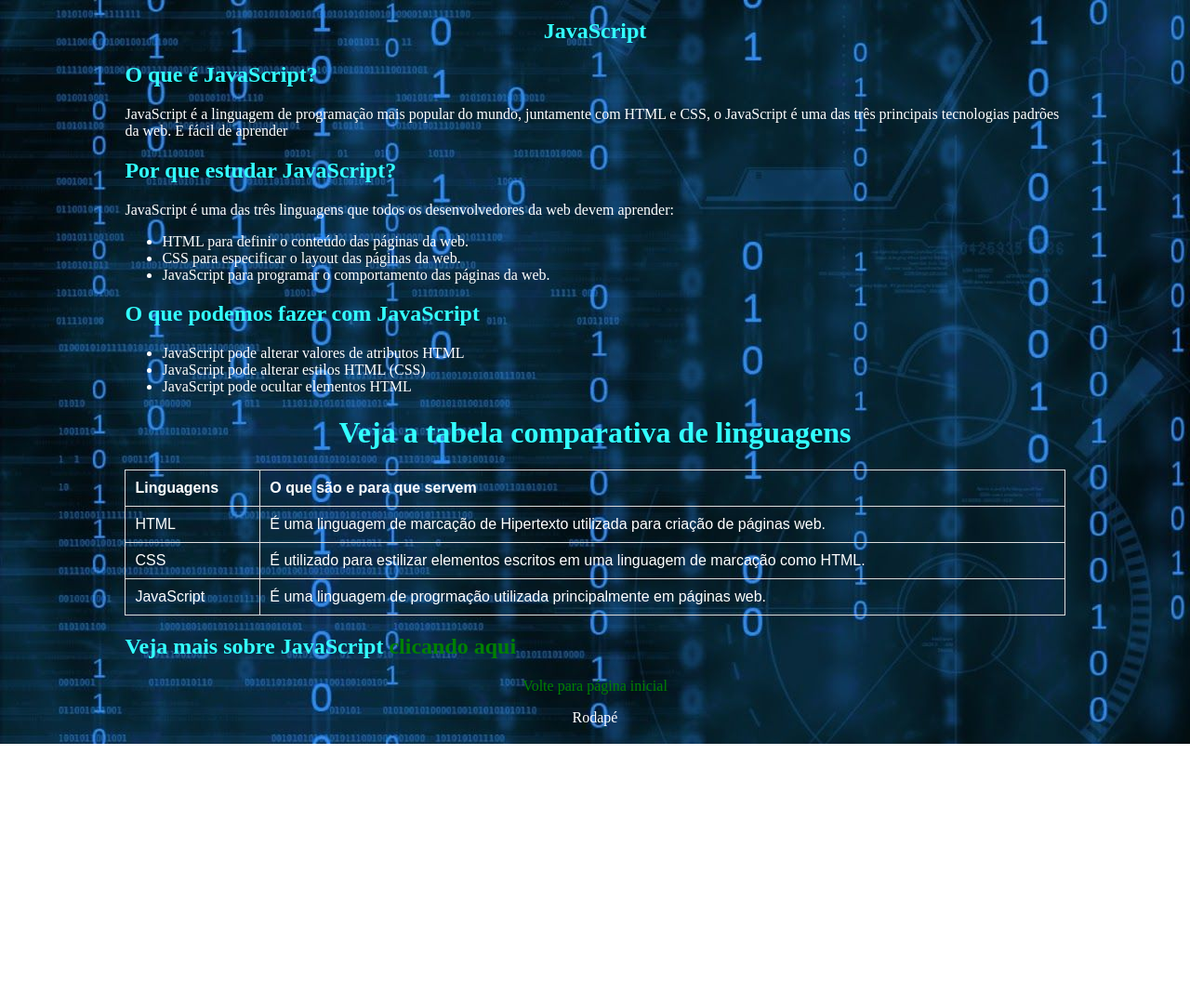
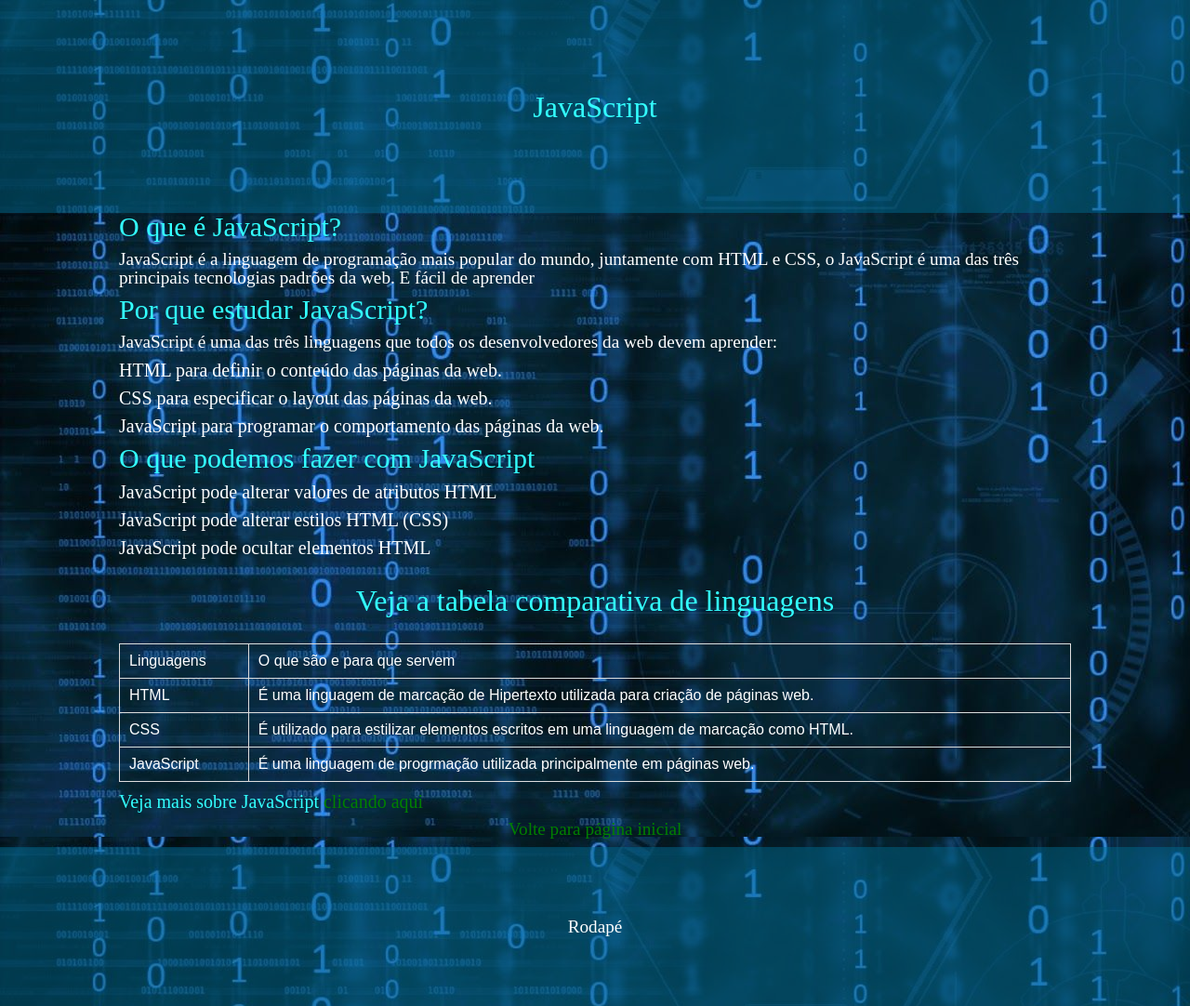
Before and after one commit to CaamileC/AulaIW, a plain HTML site: page javascript.html in a window 1280 px wide. Shown: the whole page at 93% size. Before the commit the page ends 800 px from the top, so only its background shows below. Drawn offline with Linux system fonts and the light colour scheme.

Commit message:
Add files via upload

```diff
--- /dev/null
+++ b/css/reset.css
@@ -0,0 +1,48 @@
+/* http://meyerweb.com/eric/tools/css/reset/
+   v2.0 | 20110126
+   License: none (public domain)
+*/
+
+html, body, div, span, applet, object, iframe,
+h1, h2, h3, h4, h5, h6, p, blockquote, pre,
+a, abbr, acronym, address, big, cite, code,
+del, dfn, em, img, ins, kbd, q, s, samp,
+small, strike, strong, sub, sup, tt, var,
+b, u, i, center,
+dl, dt, dd, ol, ul, li,
+fieldset, form, label, legend,
+table, caption, tbody, tfoot, thead, tr, th, td,
+article, aside, canvas, details, embed,
+figure, figcaption, footer, header, hgroup,
+menu, nav, output, ruby, section, summary,
+time, mark, audio, video {
+	margin: 0;
+	padding: 0;
+	border: 0;
+	font-size: 100%;
+	font: inherit;
+	vertical-align: baseline;
+}
+/* HTML5 display-role reset for older browsers */
+article, aside, details, figcaption, figure,
+footer, header, hgroup, menu, nav, section {
+	display: block;
+}
+body {
+	line-height: 1;
+}
+ol, ul {
+	list-style: none;
+}
+blockquote, q {
+	quotes: none;
+}
+blockquote:before, blockquote:after,
+q:before, q:after {
+	content: '';
+	content: none;
+}
+table {
+	border-collapse: collapse;
+	border-spacing: 0;
+}
--- a/css/style.css
+++ b/css/style.css
@@ -13,19 +13,42 @@ body{
      margin-left: auto;
 }
 
+header, footer {
+     background-color: rgba(0,104,139,0.5);
+     padding:5%;
+
+}
 
 h1{
+	 font-size: 2em;
      color: #33ffff;
      text-align:center;
+     margin-top: 3%;
+     margin-bottom: 3%;
+
 }
 
 h2{
+	 font-size: 30px;
      color: #33ffff;
      text-align
+     margin-top: 1%;
+     margin-bottom: 1%;
+
+}
+
+h3{
+	 color: #33ffff;
+	 font-size: 20px;
+	 margin-top: 1%;
+
 }
 
 p{
-     color:#fff
+	 color:#fff;
+     font-size: 1.2em;
+     margin-top: 1%;
+     margin-bottom: 1%;
 
 }
 
@@ -35,7 +58,10 @@ ul{
 }
 
 ul li{
+	 font-size: 20px;
      color:#fff
+     margin-top: 1%;
+     margin-bottom: 1%;
 
 }
 
--- a/javascript.html
+++ b/javascript.html
@@ -3,10 +3,13 @@
 <head>
     <meta charset="utf-8">
 	<meta name="viewport" content= "width=device-width,initial-scale=1.0">
+	<link rel="stylesheet" type="text/css" href="css/reset.css">
 	<link rel="stylesheet" type="text/css" href="css/style.css">
+	<link rel="shortcut icon" href="img/favicon.jpg">
 	<title>JavaScript</title>
 </head>
 <body>
+
 	<header>
 		<nav>
 			<h1>JavaScript</h1>
@@ -49,7 +52,7 @@
         		 <td>É uma linguagem de progrmação utilizada principalmente em páginas web.</td>
         	 </tr>
          </table>
-         <h2>Veja mais sobre JavaScript <a href="https://www.w3schools.com/js/default.asp" target="_blank">clicando aqui</a></h2>
+         <h3>Veja mais sobre JavaScript <a href="https://www.w3schools.com/js/default.asp" target="_blank">clicando aqui</a></h3>
          <p class="centro"><a href="index.html">Volte para página inicial</a></p>
     </div>
     <footer>
```
Also changed, not shown: index.html (+6 -4 lines), img/favicon.jpg (added).
